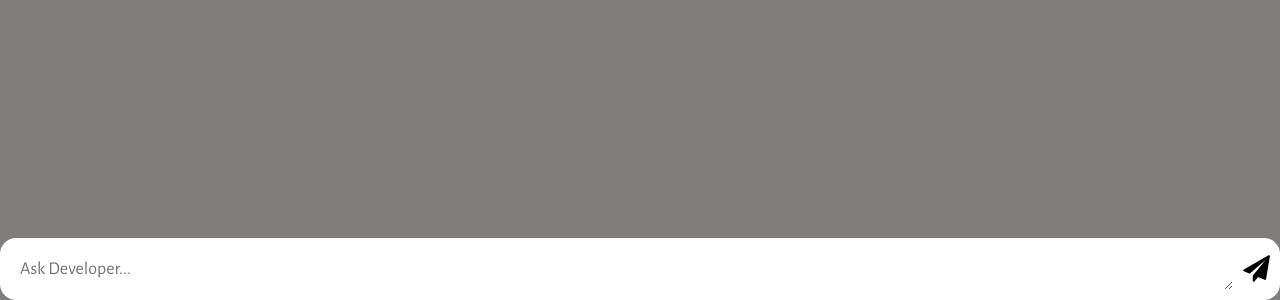
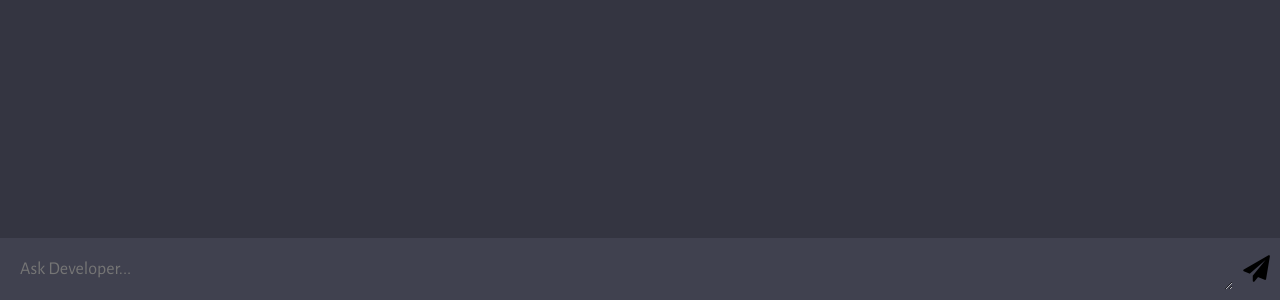
Before and after one commit to mohammedismail49/Ismail-AI, a website built with Vite: page client/index.html in a window 1280 px wide. Shown: the part 500-800 px from the top of the page. Built offline with nearby package versions, Linux system fonts and the light colour scheme.

Commit message:
Update style.css

```diff
--- a/client/style.css
+++ b/client/style.css
@@ -8,13 +8,13 @@
 }
 
 body {
-  background: #000000;
+  background: #343541;
 }
 
 #app {
   width: 100vw;
   height: 100vh;
-  background: #807d7d;
+  background: #343541;
 
   display: flex;
   flex-direction: column;
@@ -50,7 +50,7 @@ body {
 }
 
 .ai {
-  background: #ffffff;
+  background: #40414F;
 }
 
 .chat {
@@ -67,9 +67,9 @@ body {
 .profile {
   width: 36px;
   height: 36px;
-  border-radius: 50%;
+  border-radius: 5px;
 
-  background: #ffffff;
+  background: #5436DA;
 
   display: flex;
   justify-content: center;
@@ -113,12 +113,11 @@ body {
 }
 
 form {
-  border-radius: 2vh 2vh 2vh 2vh;
   width: 100%;
   max-width: 1280px;
   margin: 0 auto;
   padding: 10px;
-  background: #ffffff;
+  background: #40414F;
 
   display: flex;
   flex-direction: row;
@@ -128,7 +127,7 @@ form {
 textarea {
   width: 100%;
 
-  color: rgb(0, 0, 0);
+  color: #fff;
   font-size: 18px;
 
   padding: 10px;
```
